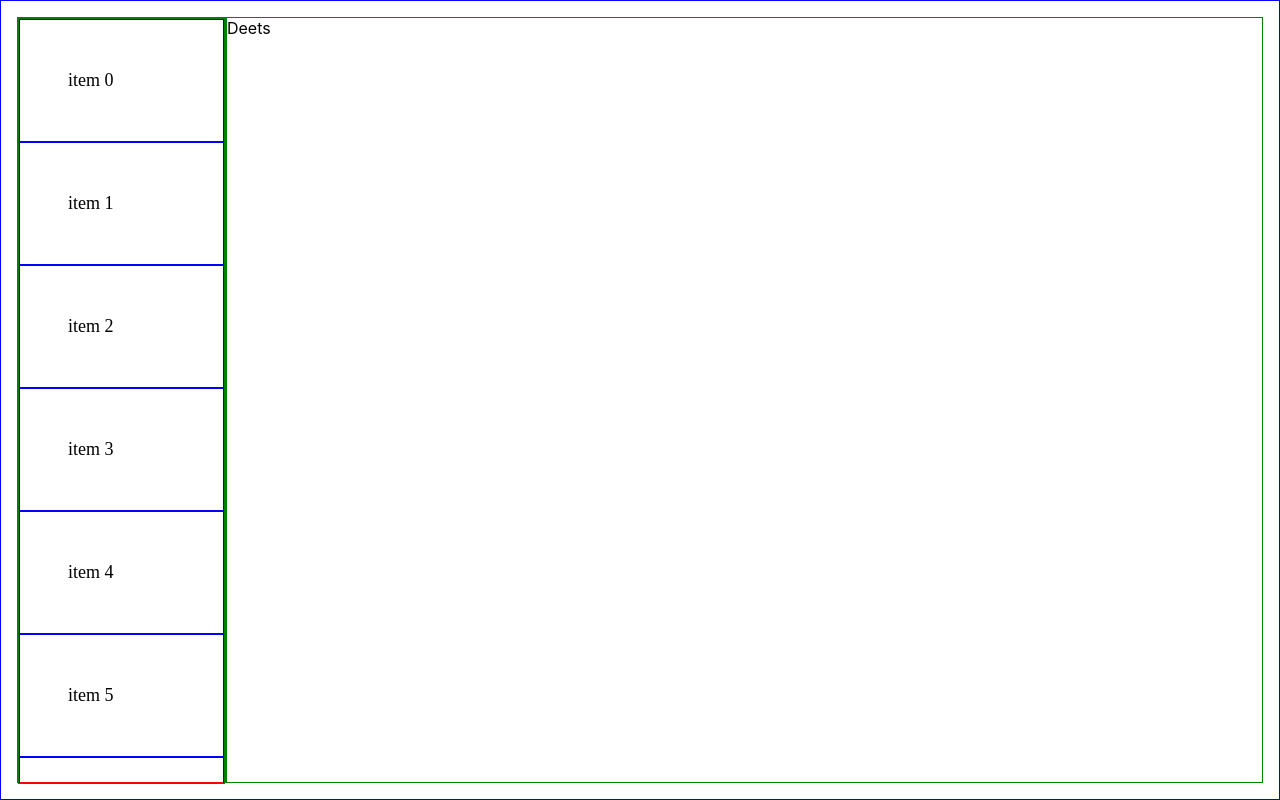
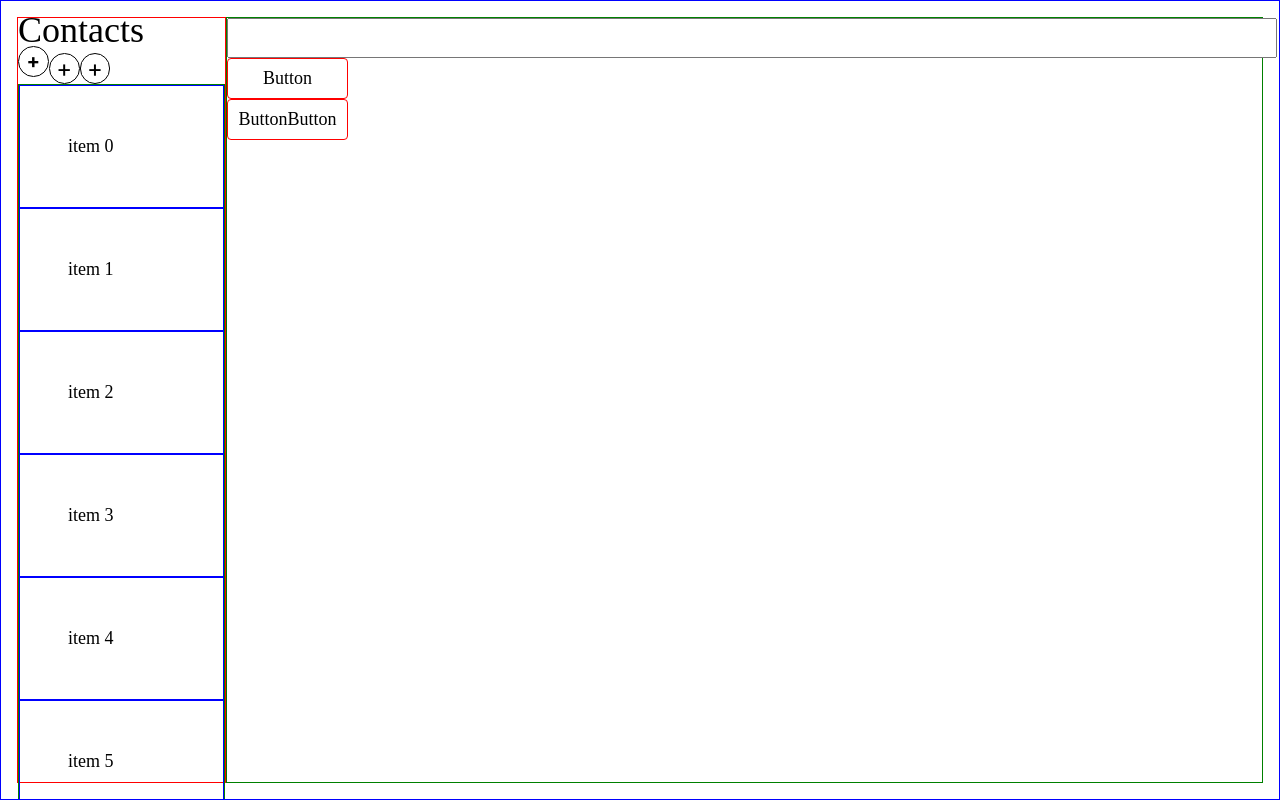
Before and after one commit to barrard/address-book, a React (Create React App) app: page / in a window 1280 px wide. Built offline with nearby package versions, Linux system fonts and the light colour scheme.

Commit message:
icon buttons

```diff
--- a/src/components/Contacts/components/Button.jsx
+++ b/src/components/Contacts/components/Button.jsx
@@ -1,9 +1,9 @@
 import React from "react";
 import { Button, Text } from "./styled";
 
-export default function ButtonComponent({ text, color }) {
+export default function ButtonComponent({ text, color, round }) {
   return (
-    <Button color={color}>
+    <Button round={round} color={color}>
       <Text>{text}</Text>
     </Button>
   );
--- a/src/components/Contacts/components/Details.jsx
+++ b/src/components/Contacts/components/Details.jsx
@@ -1,5 +1,14 @@
 import React from "react";
-import { DetailsContainer } from "./styled";
+import { DetailsContainer, Input } from "./styled";
+import Button from "./Button";
+
 export default function Details() {
-  return <DetailsContainer>Deets</DetailsContainer>;
+  return (
+    <DetailsContainer>
+      <Input />
+
+      <Button color="red" text="Button"></Button>
+      <Button color="red" text="ButtonButton"></Button>
+    </DetailsContainer>
+  );
 }
--- a/src/components/Contacts/components/SideBar.jsx
+++ b/src/components/Contacts/components/SideBar.jsx
@@ -1,10 +1,16 @@
 import React from "react";
-import { ShowComponent, SideBarContainer, Input, ListContainer, ListItem, FullScreenContainer, Text } from "./styled";
-import { listItems } from "../../../State";
+import { ShowComponent, SideBarContainer, Input, ListContainer, ListItem, RoundButton, Title } from "./styled";
 import ContactsList from "./ContactsList";
 export default function SideBar() {
   return (
     <SideBarContainer>
+      <Title>Contacts</Title>
+      <div>
+        <RoundButton content="+" />
+        {/* </RoundButton> */}
+        <RoundButton>+</RoundButton>
+        <RoundButton>+</RoundButton>
+      </div>
       <ContactsList />
     </SideBarContainer>
   );
--- a/src/components/Contacts/components/styled.jsx
+++ b/src/components/Contacts/components/styled.jsx
@@ -9,11 +9,35 @@ export const Button = styled.div`
   justify-content: center;
   align-items: center;
   padding: 0.1em;
-  border-radius: ${sc["border-radius"]};
+  border-radius: ${({ round }) => (round ? "50%" : sc["border-radius"])};
   overflow: hidden;
   cursor: pointer;
   &:hover {
     background: rgba(111, 111, 111, 0.5);
+  }
+`;
+
+export const RoundButton = styled.div`
+  border: 1px solid ${({ color }) => color};
+  /* display: flex; */
+  justify-content: center;
+  align-items: center;
+  padding: 0.1em;
+  border-radius: 50%;
+  display: inline-flex;
+  width: 1em;
+  height: 1em;
+  font-size: 1.5em;
+  /* overflow: hidden; */
+  cursor: pointer;
+  &:hover {
+    background: rgba(111, 111, 111, 0.5);
+  }
+  &:before {
+    content: "${({ content }) => content}";
+    display: inline-flex;
+    font-size: 20px;
+    font-weight: bold;
   }
 `;
 
@@ -80,7 +104,7 @@ export const Title = styled.span`
   font-family: ${sc["font-family"]};
   font-style: ${sc["font-style"]};
   font-weight: ${sc["font-weight"]};
-  font-size: ${sc["font-size"]};
+  font-size: ${sc["title-font-size"]};
   line-height: ${sc["line-height"]};
 `;
 
--- a/src/styles-config.js
+++ b/src/styles-config.js
@@ -4,6 +4,7 @@ export default {
   "font-style": "normal",
   "font-weight": "normal",
   "font-size": "18px",
+  "title-font-size": "36px",
   "line-height": "25px",
 
   //border
```
Also changed, not shown: src/components/Contacts/Contacts.jsx (+0 -9 lines).
